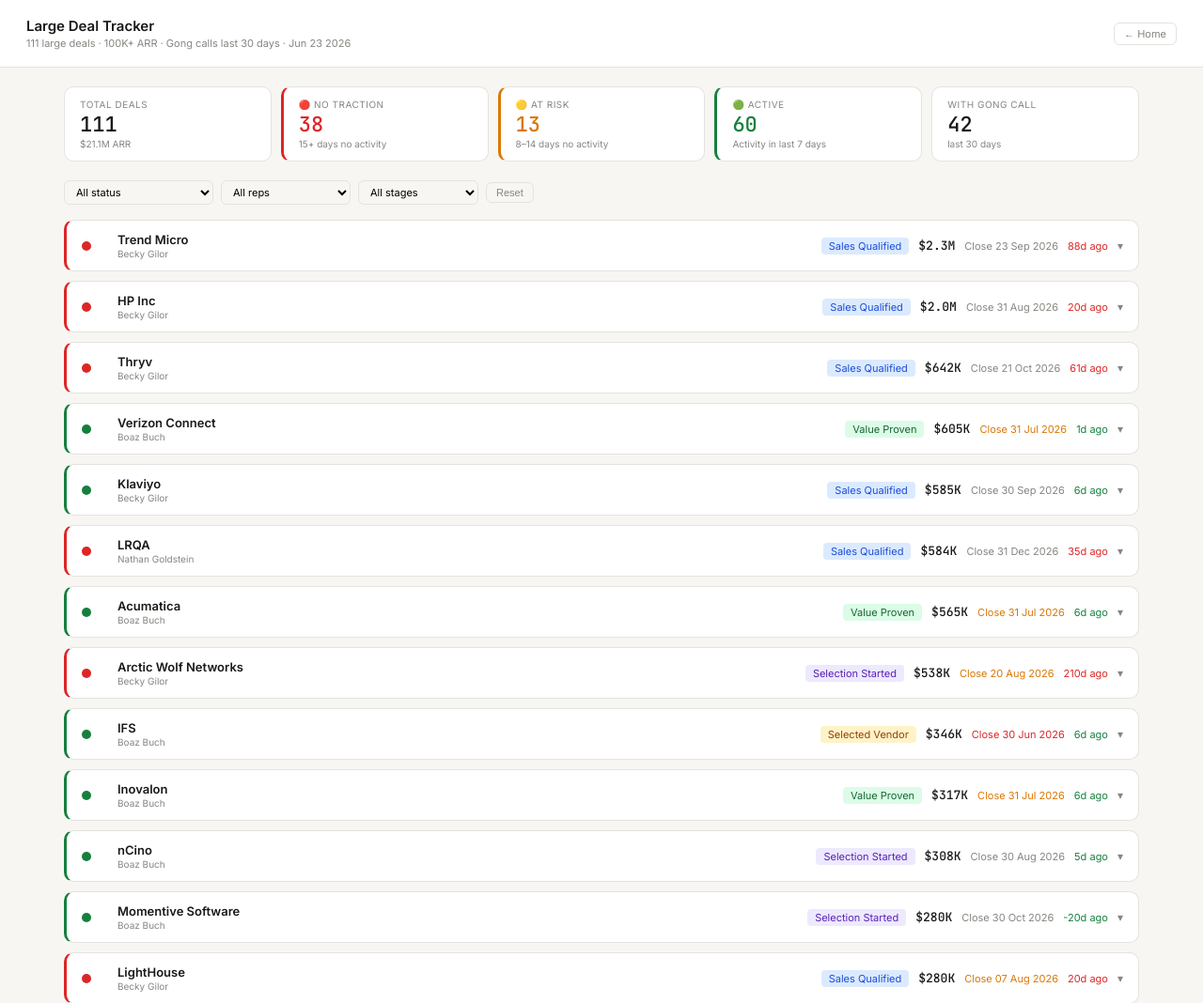
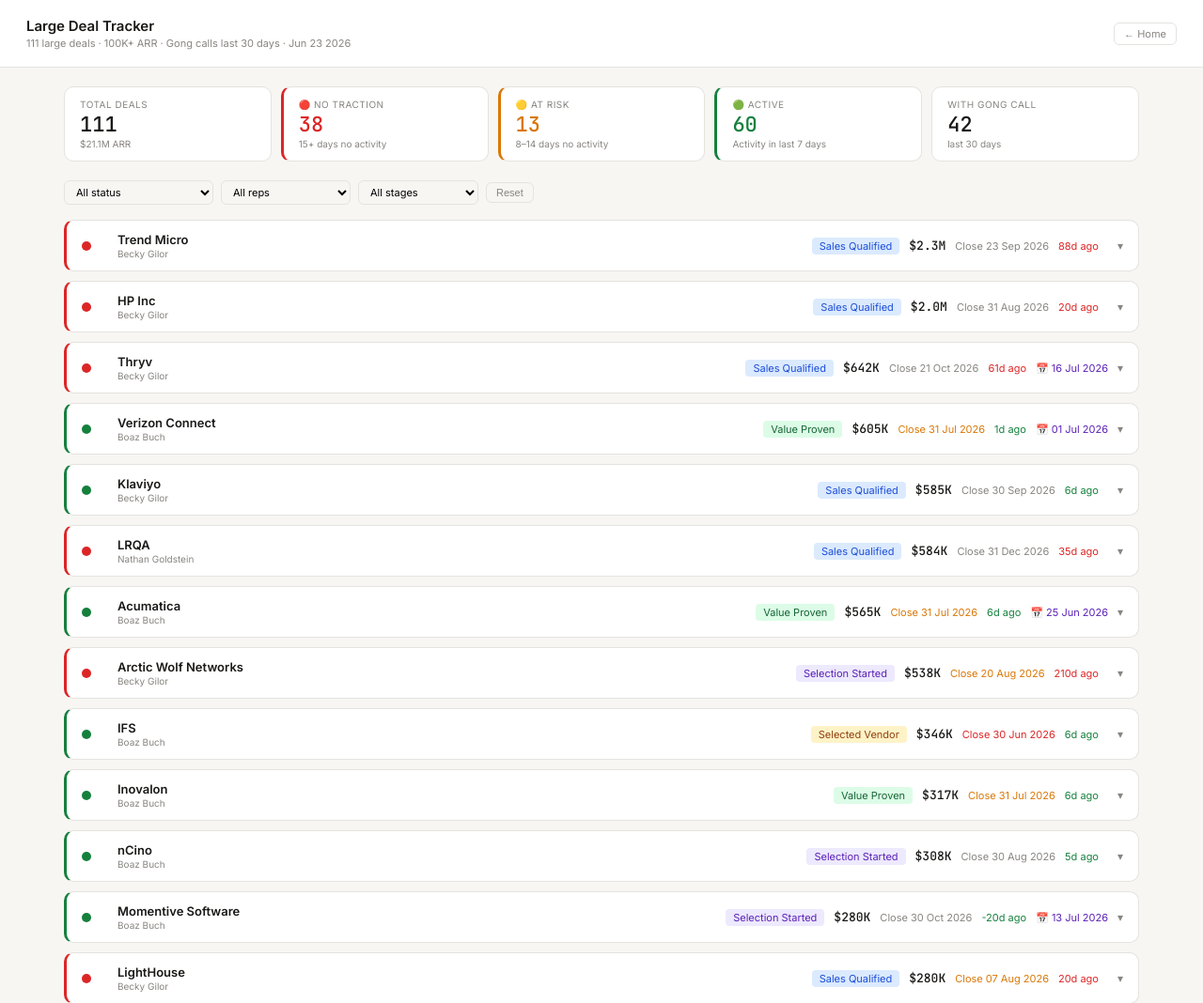
Before and after one commit to hadasdror-hash/dealhub-gtm-dashboard, a plain HTML site: page bigdeals.html in a window 1280 px wide. Shown: the top 1068 px of the page at 94% size. Drawn offline with Linux system fonts and the light colour scheme.

Commit message:
Add files via upload

```diff
--- a/bigdeals.html
+++ b/bigdeals.html
@@ -31,7 +31,7 @@
   .deal-card.amber{border-left:3px solid #D97706}
   .deal-card.green{border-left:3px solid #15803D}
 
-  .deal-header{display:grid;grid-template-columns:28px 1fr auto auto auto auto auto;align-items:center;gap:10px;padding:12px 16px;cursor:pointer;user-select:none}
+  .deal-header{display:grid;grid-template-columns:28px 1fr auto auto auto auto auto auto;align-items:center;gap:10px;padding:12px 16px;cursor:pointer;user-select:none}
   .deal-header:hover{background:#FAFAF8}
   .rag-dot{width:10px;height:10px;border-radius:50%;flex-shrink:0}
   .rag-dot.red{background:#DC2626}
@@ -159,6 +159,17 @@
   list.innerHTML = filtered.map((d,i)=>{
     const stageClass = STAGE_CLASS[d.stage]||'stage-mb';
     const closeColor = d.close_days !== null && d.close_days < 30 ? '#DC2626' : d.close_days !== null && d.close_days < 60 ? '#D97706' : 'var(--muted)';
+    // Calculate FQ from close date
+    let close_fq = '';
+    if(d.close_date) {
+      const parts = d.close_date.split(' ');
+      const months = {Jan:1,Feb:2,Mar:3,Apr:4,May:5,Jun:6,Jul:7,Aug:8,Sep:9,Oct:10,Nov:11,Dec:12};
+      const mo = months[parts[1]]; const yr = parseInt(parts[2]);
+      let q, fy;
+      if(mo===1){q=4;fy=yr-1;} else if(mo<=4){q=1;fy=yr;} else if(mo<=7){q=2;fy=yr;} else if(mo<=10){q=3;fy=yr;} else{q=4;fy=yr;}
+      close_fq = 'Q'+q+' FY'+String(fy).slice(2);
+    }
+    d.close_fq = close_fq;
     const croColor = CRO_COLORS[d.cro]||'var(--muted)';
     const actColor = d.rag==='red'?'#DC2626':d.rag==='amber'?'#D97706':'#15803D';
 
@@ -175,6 +186,7 @@
         <span class="deal-arr">${fmt(d.arr)}</span>
         <span class="deal-close" style="color:${closeColor}">${d.close_date ? 'Close '+d.close_date : ''}</span>
         <span class="deal-activity" style="color:${actColor}">${d.days_since<999?d.days_since+'d ago':'No activity'}</span>
+        <span style="font-size:11px;color:#5B21B6;white-space:nowrap;overflow:hidden;text-overflow:ellipsis;max-width:180px;">${d.next_meeting ? '📅 '+d.next_meeting.split('—')[0].trim() : ''}</span>
         <span class="chevron" id="chev-${i}">▾</span>
       </div>
       <div class="deal-body" id="body-${i}">
```
